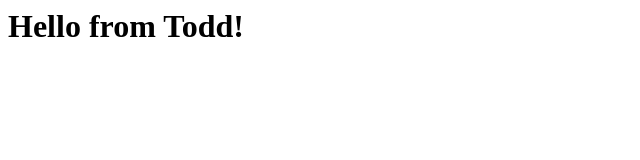
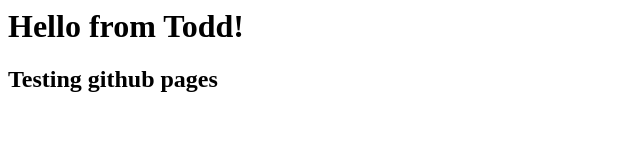
Before and after one commit to umich-arc/todd-mytest, a plain HTML site: page index.html in a window 1280 px wide. Shown: the whole page, without its empty margins (0-640 px from the left). Drawn offline with Linux system fonts and the light colour scheme.

Commit message:
Update index.html

```diff
--- a/index.html
+++ b/index.html
@@ -1 +1,2 @@
 <h1> Hello from Todd!</h1>
+<h2> Testing github pages</h2>
```
